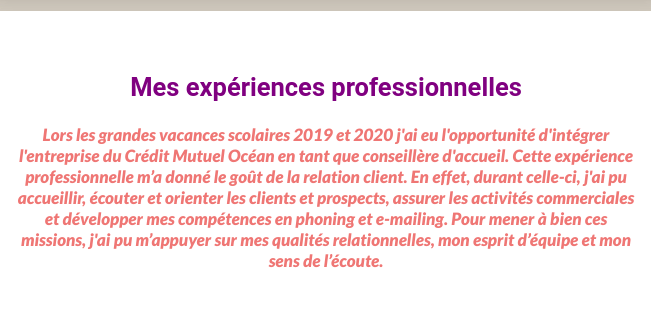
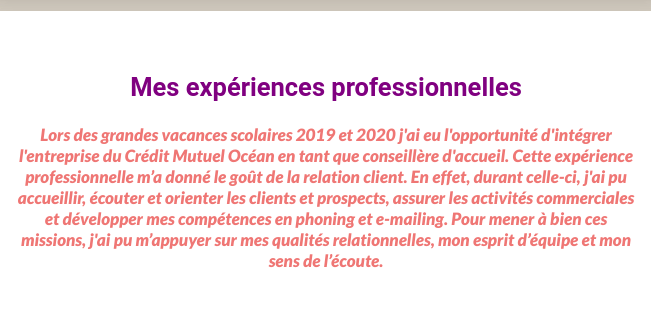
Before and after one commit to julief120800/my-profile, a plain HTML site: page index.html in a window 1280 px wide. Shown: the part 800-1121 px from the top of the page, 314-965 px from the left. Drawn offline with Linux system fonts and the light colour scheme.

Commit message:
Update index.html

```diff
--- a/index.html
+++ b/index.html
@@ -30,7 +30,7 @@
 
 	<div class="card-white">
 	<h2>Mes expériences professionnelles </h2>
-	<p> Lors les grandes vacances scolaires 2019 et 2020 j'ai eu l'opportunité d'intégrer l'entreprise du Crédit Mutuel Océan en tant que conseillère d'accueil.
+	<p> Lors des grandes vacances scolaires 2019 et 2020 j'ai eu l'opportunité d'intégrer l'entreprise du Crédit Mutuel Océan en tant que conseillère d'accueil.
 		Cette expérience professionnelle m’a donné le goût de la relation client. En effet, durant celle-ci, j'ai pu accueillir, écouter et orienter les clients et prospects, assurer les activités commerciales et développer mes compétences en phoning et e-mailing. Pour mener à bien ces missions, j'ai pu m’appuyer sur mes qualités relationnelles, mon esprit d’équipe et mon sens de l’écoute.
  </p>
 	</div>
```
